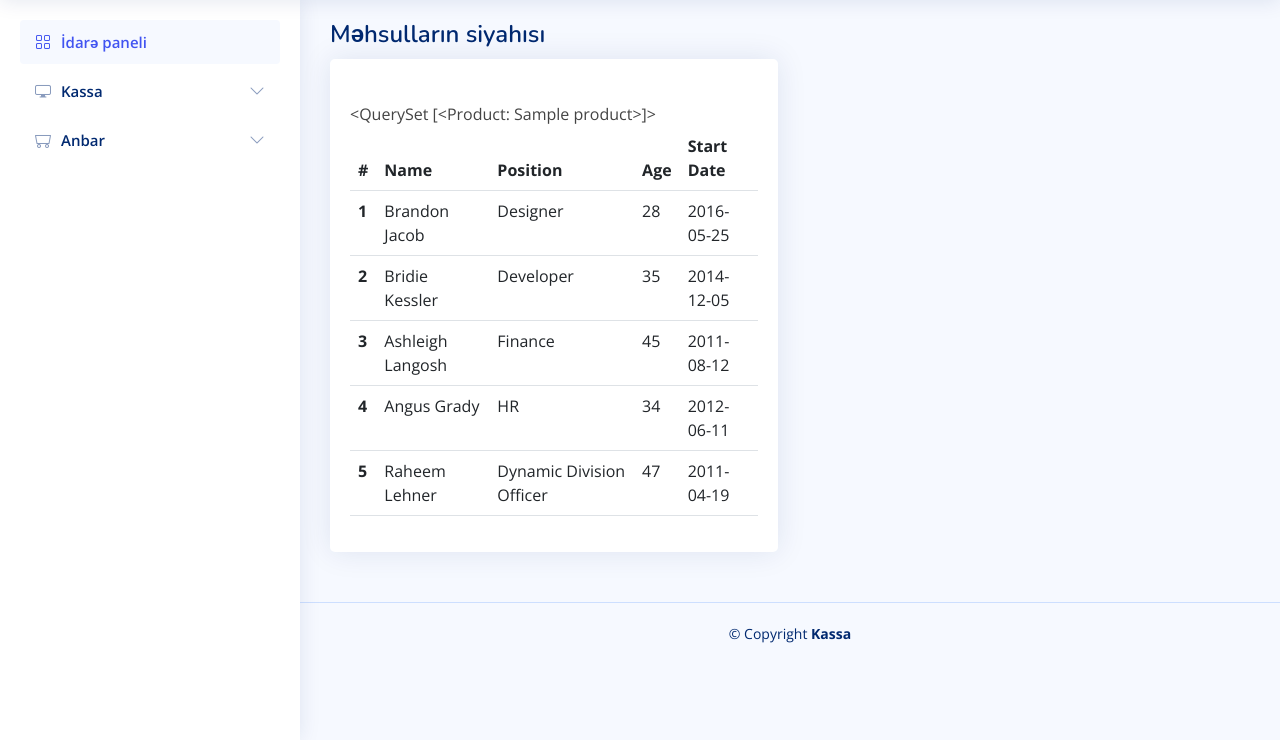
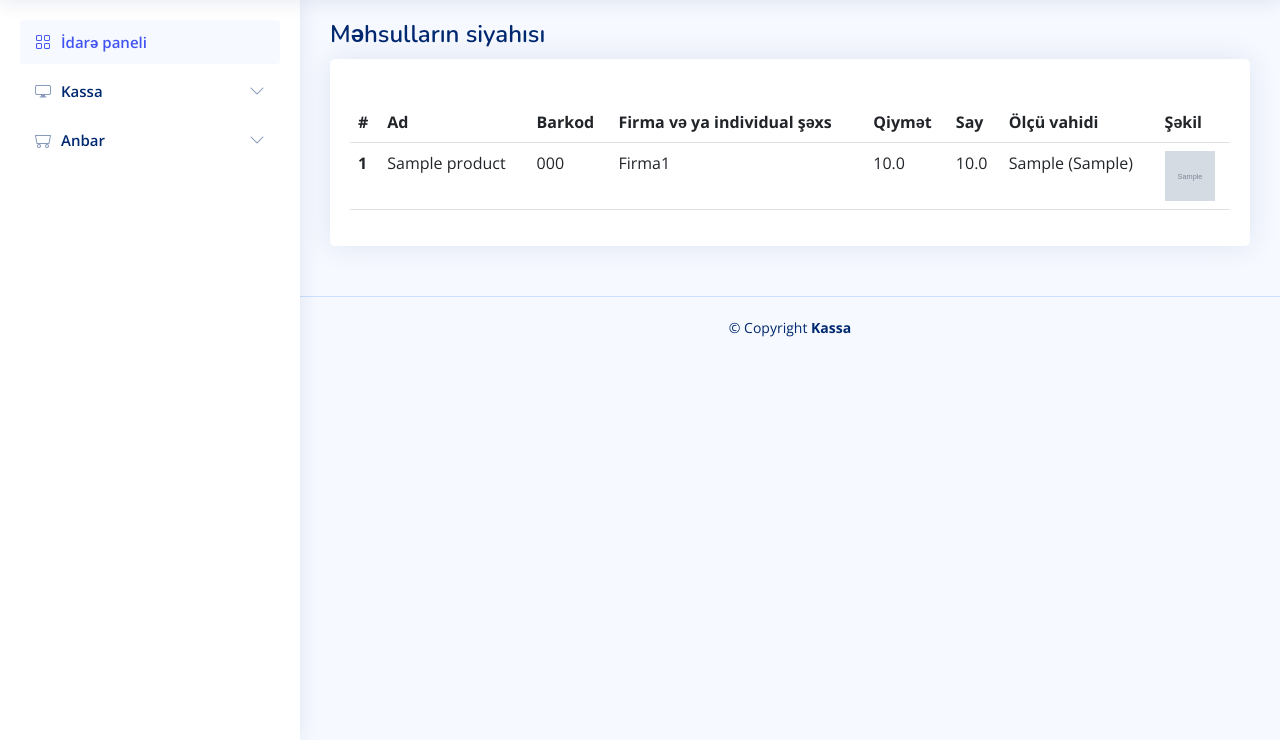
Before and after one commit to Rashid-97/possystem, a Django app: template templates/pos/warehouse_product.html in a window 1280 px wide. Shown: the part 60-800 px from the top of the page. Run offline with Django 4.2, Linux system fonts and the light colour scheme; the template is opened without the code that fills it: values that come from a table or form of the project are taken from there, others are empty; data comes from the database, SQL or seed files in the repository; tables that the repository leaves empty hold one stand-in row (values such as "Sample post"); grey boxes marked "Sample" are stand-in pictures; some libraries are stand-ins or nearby versions.

Commit message:
Product's Table List added

```diff
--- a/templates/pos/warehouse_product.html
+++ b/templates/pos/warehouse_product.html
@@ -11,62 +11,44 @@
 
     <section class="section">
       <div class="row">
-        <div class="col-lg-6">
+        <div class="col-lg-12">
           <div class="card">
             <div class="card-body">
               <h5 class="card-title"></h5>
-
-              <!-- Default Table -->
               <table class="table">
                 <thead>
-                {{ object_list }}
                   <tr>
                     <th scope="col">#</th>
-                    <th scope="col">Name</th>
-                    <th scope="col">Position</th>
-                    <th scope="col">Age</th>
-                    <th scope="col">Start Date</th>
+                    <th scope="col">Ad</th>
+                    <th scope="col">Barkod</th>
+                    <th scope="col">Firma və ya individual şəxs</th>
+                    <th scope="col">Qiymət</th>
+                    <th scope="col">Say</th>
+                    <th scope="col">Ölçü vahidi</th>
+                    <th scope="col">Şəkil</th>
                   </tr>
                 </thead>
                 <tbody>
-                  <tr>
-                    <th scope="row">1</th>
-                    <td>Brandon Jacob</td>
-                    <td>Designer</td>
-                    <td>28</td>
-                    <td>2016-05-25</td>
-                  </tr>
-                  <tr>
-                    <th scope="row">2</th>
-                    <td>Bridie Kessler</td>
-                    <td>Developer</td>
-                    <td>35</td>
-                    <td>2014-12-05</td>
-                  </tr>
-                  <tr>
-                    <th scope="row">3</th>
-                    <td>Ashleigh Langosh</td>
-                    <td>Finance</td>
-                    <td>45</td>
-                    <td>2011-08-12</td>
-                  </tr>
-                  <tr>
-                    <th scope="row">4</th>
-                    <td>Angus Grady</td>
-                    <td>HR</td>
-                    <td>34</td>
-                    <td>2012-06-11</td>
-                  </tr>
-                  <tr>
-                    <th scope="row">5</th>
-                    <td>Raheem Lehner</td>
-                    <td>Dynamic Division Officer</td>
-                    <td>47</td>
-                    <td>2011-04-19</td>
-                  </tr>
+                {% for product in products %}
+                    <tr>
+                        <th scope="row">{{ forloop.counter }}</th>
+                        <td>{{ product.name }}</td>
+                        <td>{{ product.barcode }}</td>
+                        <td>{{ product.firm }}</td>
+                        <td>{{ product.price }}</td>
+                        <td>{{ product.quantity }}</td>
+                        <td>{{ product.measure }}</td>
+                        <td>
+                            {% if product.picture %}
+                                <img src="{{ product.picture.url }}" alt="Şəkil" class="bi-0-square" width="50" height="50">
+                            {% endif %}
+                        </td>
+                    </tr>
+                {% empty %}
+                    <tr>Məlumat yoxdur</tr>
+                {% endfor %}
                 </tbody>
               </table>
-              <!-- End Default Table Example -->
             </div>
           </div>
         </div>
```
Also changed, not shown: pos/views.py (+1 -6 lines).
